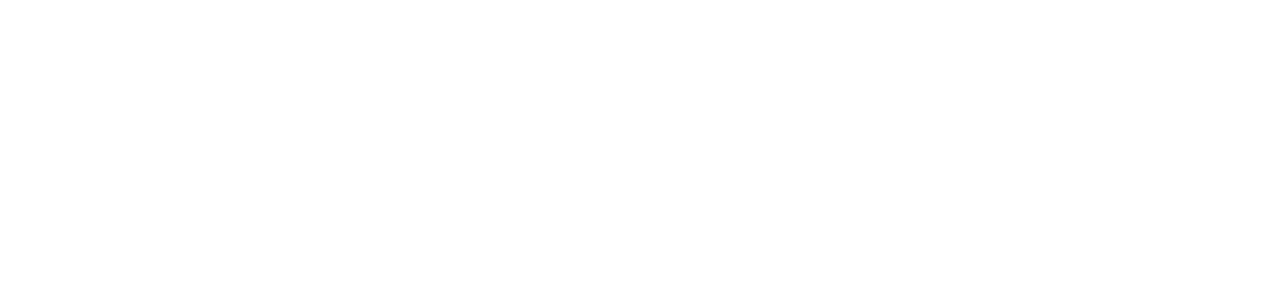
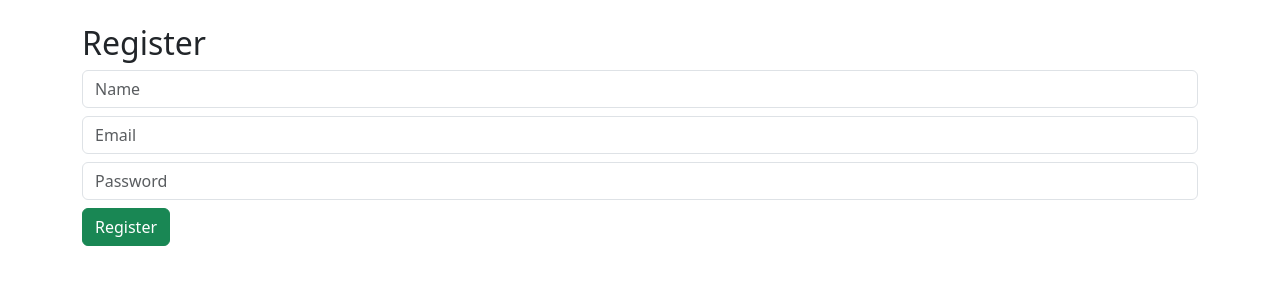
Before and after one commit to roumya-ranjan/Ai_Powered_E-commerce_Platform, a React (Vite) app in the folder frontend/smart-commerce-frontend/: page /register in a window 1280 px wide. Before the commit this address had no page. Shown: the top 300 px of the page. Built offline with nearby package versions, Linux system fonts and the light colour scheme.

Commit message:
Implement JWT authentication with registration and login

```diff
--- a/frontend/smart-commerce-frontend/src/App.jsx
+++ b/frontend/smart-commerce-frontend/src/App.jsx
@@ -9,6 +9,7 @@ import PlaceOrder from "./pages/PlaceOrder";
 import Payments from "./pages/Payments";
 import MakePayment from "./pages/MakePayment";
 import Notifications from "./pages/Notifications";
+import Register from "./pages/Register";
 import Login from "./pages/Login";
 
 
@@ -25,6 +26,7 @@ function App() {
         <Route path="/payments" element={<Payments />} />
         <Route path="/payments/add" element={<MakePayment />} />
         <Route path="/notifications" element={<Notifications />} />
+        <Route path="/register" element={<Register />} />
         <Route path="/login" element={<Login />} />
       </Routes>
     </BrowserRouter>
--- a/frontend/smart-commerce-frontend/src/components/Navbar.jsx
+++ b/frontend/smart-commerce-frontend/src/components/Navbar.jsx
@@ -1,10 +1,14 @@
 import { Link } from "react-router-dom";
 
 function Navbar() {
+    const isLoggedIn = localStorage.getItem("token");
+
     return (
         <nav className="navbar navbar-expand-lg navbar-dark bg-dark">
-            <div className="container">
-                <Link className="navbar-brand" to="/">Smart Commerce</Link>
+            <div className="container-fluid">
+                <Link className="navbar-brand" to="/">
+                    Smart Commerce
+                </Link>
 
                 <div className="navbar-nav">
                     <Link className="nav-link" to="/products">Products</Link>
@@ -14,7 +18,25 @@ function Navbar() {
                     <Link className="nav-link" to="/payments">Payments</Link>
                     <Link className="nav-link" to="/payments/add">Make Payment</Link>
                     <Link className="nav-link" to="/notifications">Notifications</Link>
-                    <Link className="nav-link" to="/login">Login</Link>
+
+                    {!isLoggedIn && (
+                        <>
+                            <Link className="nav-link" to="/register">Register</Link>
+                            <Link className="nav-link" to="/login">Login</Link>
+                        </>
+                    )}
+
+                    {isLoggedIn && (
+                        <button
+                            className="btn btn-danger btn-sm ms-3"
+                            onClick={() => {
+                                localStorage.removeItem("token");
+                                window.location.href = "/login";
+                            }}
+                        >
+                            Logout
+                        </button>
+                    )}
                 </div>
             </div>
         </nav>
--- /dev/null
+++ b/frontend/smart-commerce-frontend/src/pages/Register.jsx
@@ -0,0 +1,74 @@
+import { useState } from "react";
+import { useNavigate } from "react-router-dom";
+import api from "../services/api";
+
+function Register() {
+    const navigate = useNavigate();
+
+    const [user, setUser] = useState({
+        name: "",
+        email: "",
+        password: ""
+    });
+
+    const handleChange = (e) => {
+        setUser({
+            ...user,
+            [e.target.name]: e.target.value
+        });
+    };
+
+    const handleSubmit = (e) => {
+        e.preventDefault();
+
+        api.post("/api/auth/register", user)
+            .then((response) => {
+                alert(response.data);
+                navigate("/login");
+            })
+            .catch((error) => {
+                console.error("Registration failed:", error);
+                alert("Registration failed");
+            });
+    };
+
+    return (
+        <div className="container mt-4">
+            <h2>Register</h2>
+
+            <form onSubmit={handleSubmit}>
+                <input
+                    className="form-control mb-2"
+                    name="name"
+                    placeholder="Name"
+                    onChange={handleChange}
+                    required
+                />
+
+                <input
+                    className="form-control mb-2"
+                    type="email"
+                    name="email"
+                    placeholder="Email"
+                    onChange={handleChange}
+                    required
+                />
+
+                <input
+                    className="form-control mb-2"
+                    type="password"
+                    name="password"
+                    placeholder="Password"
+                    onChange={handleChange}
+                    required
+                />
+
+                <button className="btn btn-success" type="submit">
+                    Register
+                </button>
+            </form>
+        </div>
+    );
+}
+
+export default Register;
--- a/frontend/smart-commerce-frontend/src/services/api.js
+++ b/frontend/smart-commerce-frontend/src/services/api.js
@@ -4,4 +4,20 @@ const api = axios.create({
     baseURL: "http://localhost:8080"
 });
 
+api.interceptors.request.use((config) => {
+    const publicUrls = ["/api/auth/login", "/api/auth/register"];
+
+    if (publicUrls.includes(config.url)) {
+        return config;
+    }
+
+    const token = localStorage.getItem("token");
+
+    if (token) {
+        config.headers.Authorization = `Bearer ${token}`;
+    }
+
+    return config;
+});
+
 export default api;
```
Also changed, not shown: frontend/smart-commerce-frontend/src/services/auth.js (added, +7 -0 lines).
